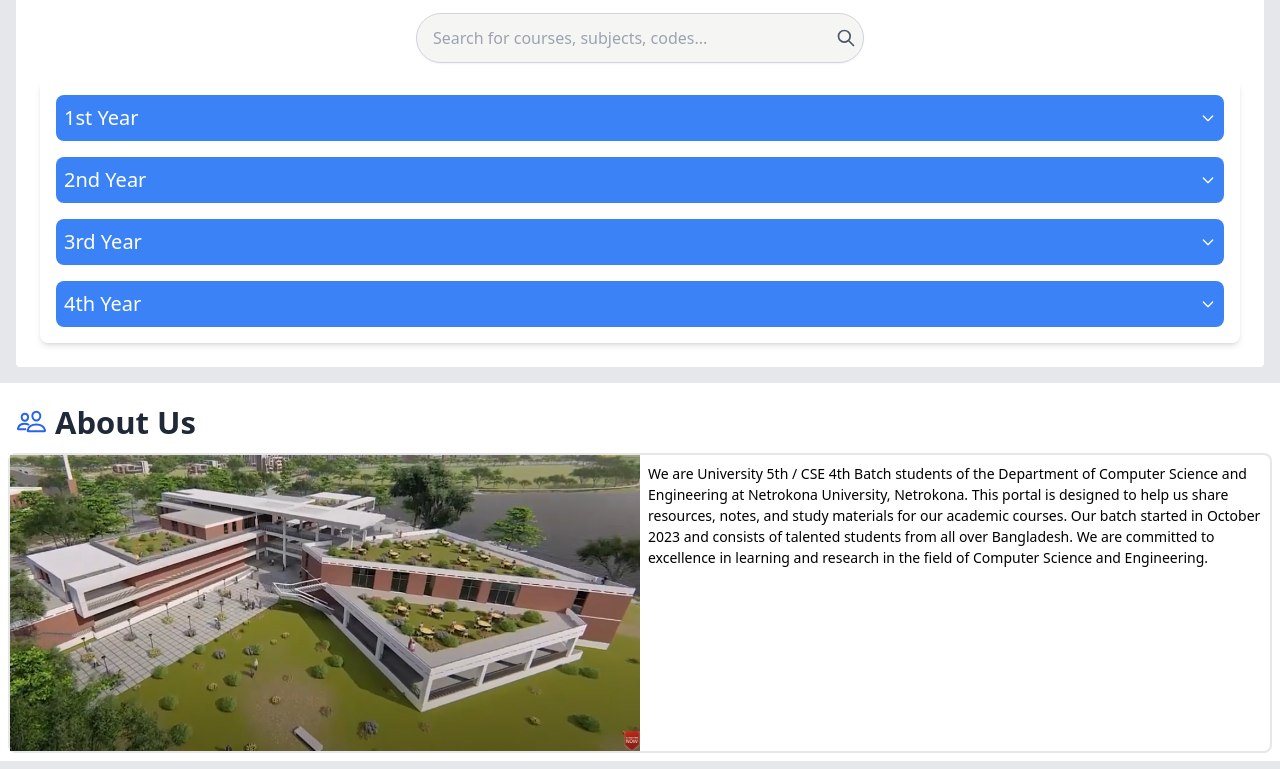
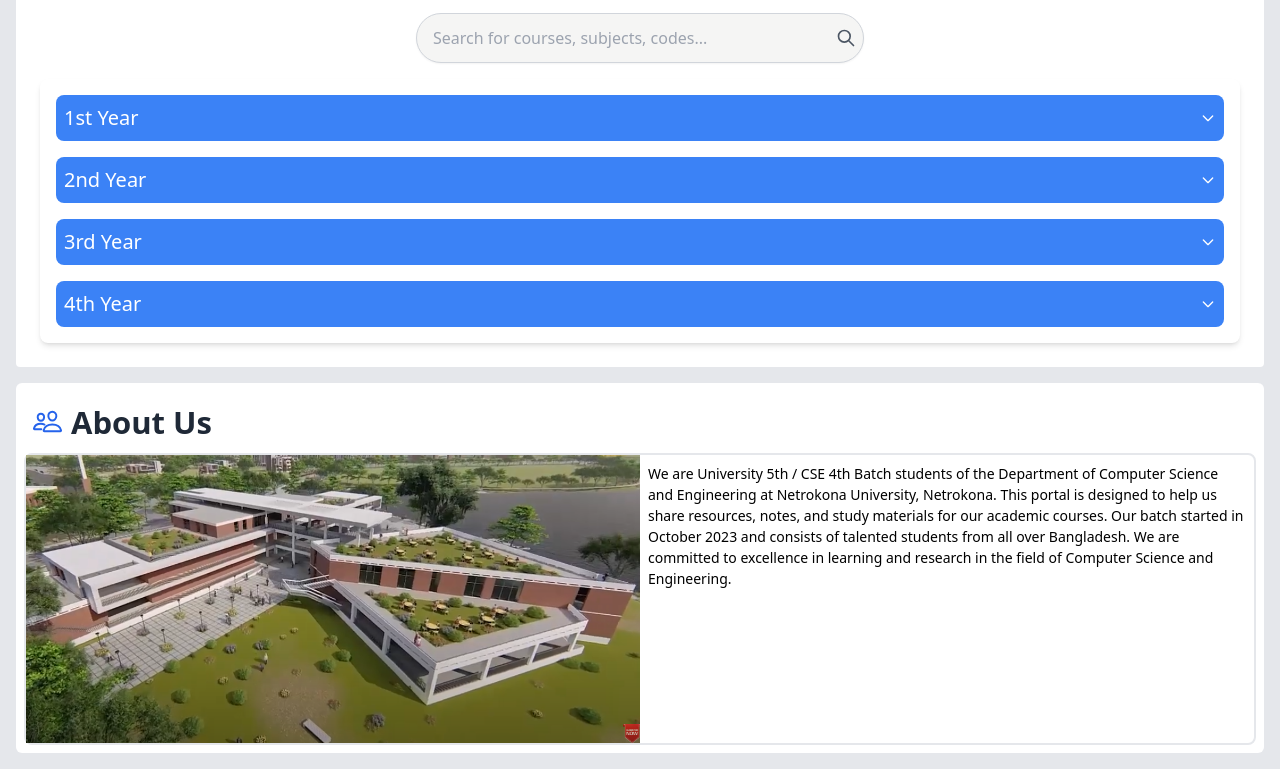
Before and after one commit to Najmul-Huda70/Student-Portal, a plain HTML site: page index.html in a window 1280 px wide. Shown: the part 913-1682 px from the top of the page. Drawn offline with nearby package versions, Linux system fonts and the light colour scheme.

Commit message:
Update index.html

```diff
--- a/index.html
+++ b/index.html
@@ -337,7 +337,7 @@
           </div>
         </div>
       </div>
-      <div class="mt-4 p-2 bg-white text-[20px]">
+      <div class="m-4 p-2 rounded-md bg-white text-[20px]">
         <div class="flex items-center space-x-2 p-2 bg-white rounded-md">
           <!-- Icon -->
           <ion-icon
```
